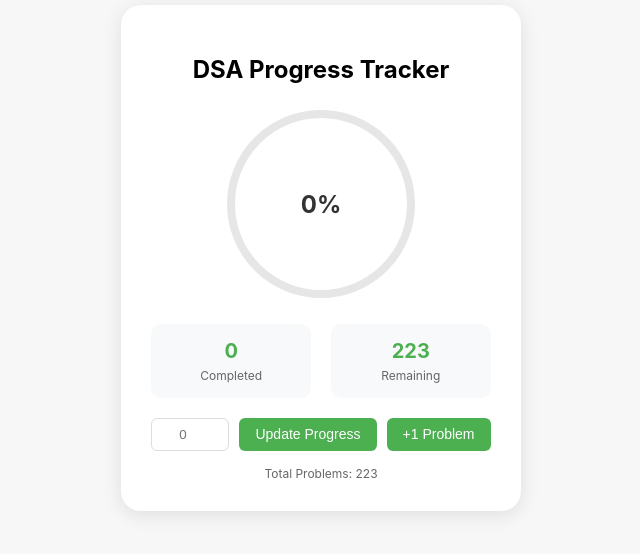
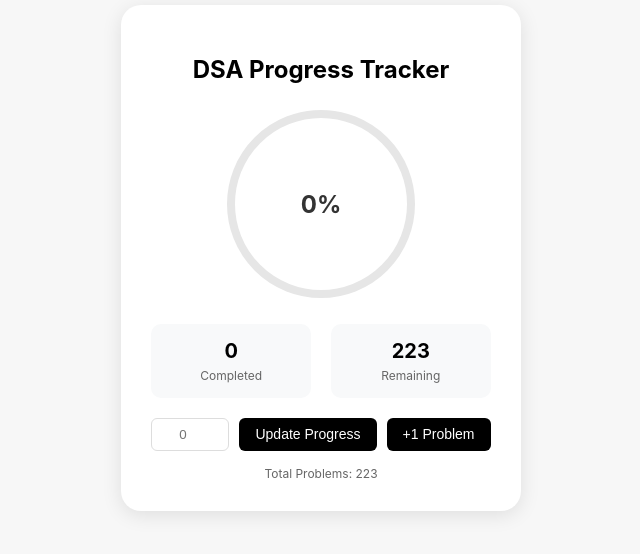
Before and after one commit to NanditaPatil-dotcom/notion, a plain HTML site: page index.html in a window 1280 px wide. Shown: the part 142-696 px from the top of the page, without its empty margins (319-959 px from the left). Drawn offline with Linux system fonts and the light colour scheme.

Commit message:
index.html

```diff
--- a/index.html
+++ b/index.html
@@ -38,7 +38,7 @@
         }
 
         .progress-ring__progress {
-            stroke: #4CAF50;
+            stroke: #000000;
             fill: transparent;
             stroke-width: 8;
             stroke-linecap: round;
@@ -73,7 +73,7 @@
         .stat-number {
             font-size: 20px;
             font-weight: bold;
-            color: #4CAF50;
+            color: #000000;
         }
 
         .stat-label {
@@ -93,7 +93,7 @@
             padding: 8px 16px;
             border: none;
             border-radius: 6px;
-            background: #4CAF50;
+            background: #000000;
             color: white;
             cursor: pointer;
             font-size: 14px;
```
